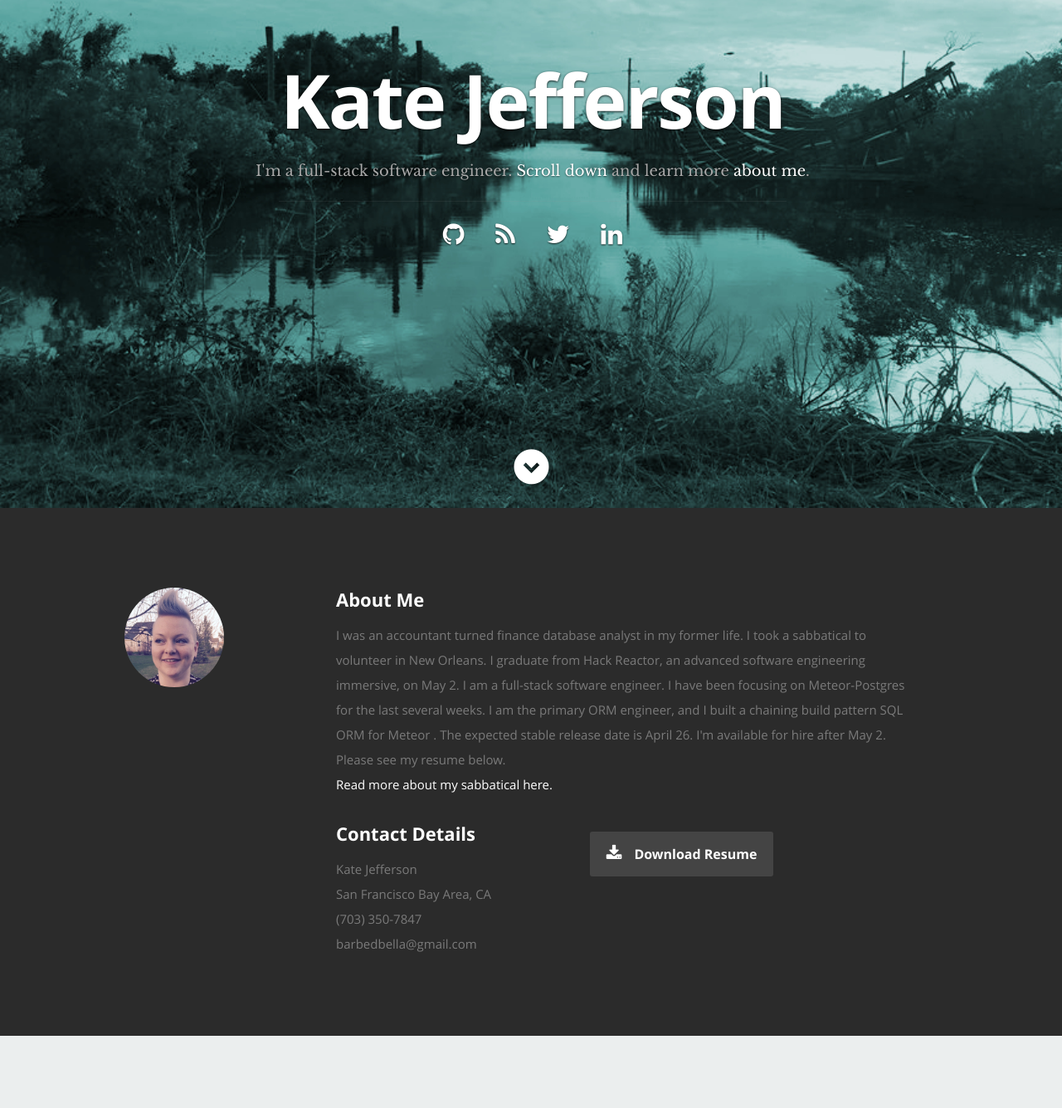
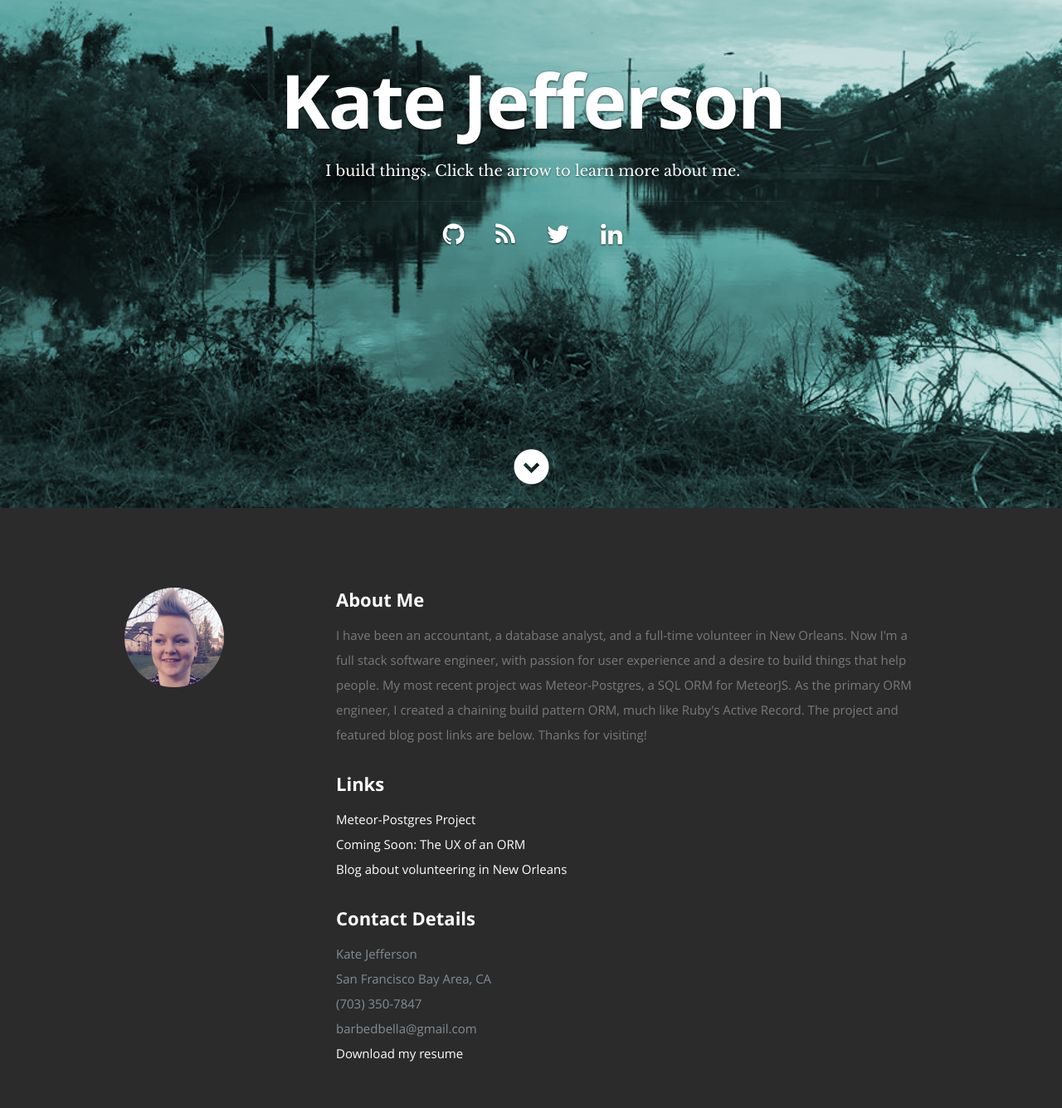
Before and after one commit to barbbella/cv, a plain HTML site: page index.html in a window 1280 px wide. Shown: the part 188-1523 px from the top of the page at 83% size. Drawn offline with nearby package versions, Linux system fonts and the light colour scheme.

Commit message:
(fix) updated favicon (fix) updated about me (feat) added links

```diff
--- a/index.html
+++ b/index.html
@@ -57,8 +57,8 @@
       <div class="row banner">
          <div class="banner-text">
             <h1 class="responsive-headline">Kate Jefferson</h1>
-            <h3>I'm a full-stack software engineer. <a class="smoothscroll" href="#about">Scroll down</a>
-            and learn more <a class="smoothscroll" href="#about">about me</a>.</h3>
+            <h3>I build things. Click the arrow to learn more about me.</h3>
+               <!--<a class="smoothscroll" href="#about">about me</a>.</h3>-->
             <hr />
             <ul class="social">
                <li><a href="http://github.com/barbbella" target="_blank"><i class="fa fa-github"></i></a></li>
@@ -92,13 +92,17 @@
 
             <h2>About Me</h2>
 
-            <p>I was an accountant turned finance database analyst in my former life. I took a sabbatical to volunteer
-               in New Orleans. I graduate from Hack Reactor, an advanced software engineering
-               immersive, on May 2. I am a full-stack software engineer. I have been focusing on Meteor-Postgres for the
-               last several weeks. I am the primary ORM engineer, and I built a chaining build pattern SQL ORM for Meteor
-               . The expected stable release date is April 26. I'm available for hire after May 2. Please see my resume below.
-               <br>
-               <a href="https://barbbellajs.azurewebsites.net/reset/" target="_blank">Read more about my sabbatical here.</a>
+            <p>I have been an accountant, a database analyst, and a full-time volunteer in New Orleans. Now I'm a
+               full stack software engineer, with passion for user experience and a desire to build things that help
+               people. My most recent project was Meteor-Postgres, a SQL ORM for MeteorJS. As the primary ORM
+               engineer, I created a chaining build pattern ORM, much like Ruby's Active Record. The project
+               and featured blog post links are below. Thanks for visiting!
+            </p>
+            <h2>Links</h2>
+            <p>
+               <a href="http://www.meteorpostgres.com" target="_blank">Meteor-Postgres Project</a> <br>
+               <a href="http://barbbellajs.com/" target="_blank">Coming Soon: The UX of an ORM</a> <br>
+               <a href="http://barbbellajs.com/reset/" target="_blank">Blog about volunteering in New Orleans</a>
             </p>
 
             <div class="row">
@@ -106,22 +110,24 @@
                <div class="columns contact-details">
 
                   <h2>Contact Details</h2>
-                  <p class="address">
+                  <span class="address">
 						   <span>Kate Jefferson</span><br><span>
                                  <!--1600 Amphitheatre Parkway<br>-->
 						         San Francisco Bay Area, CA
                      </span><br>
 						   <span>(703) 350-7847</span><br>
-                     <span>barbedbella@gmail.com</span>
-					   </p>
+                     <span>barbedbella@gmail.com</span><br>
+                     <a href="https://drive.google.com/file/d/0B6ADMAcCdUq7T0ltNURHM2ZxTW8/view?usp=sharing" target="_blank">Download my resume</a>
+					   <!--</p>-->
+
 
                </div>
 
-               <div class="columns download">
-                  <p>
-                     <a href="https://drive.google.com/file/d/0B6ADMAcCdUq7T0ltNURHM2ZxTW8/view?usp=sharing" target="_blank" class="button"><i class="fa fa-download"></i>Download Resume</a>
-                  </p>
-               </div>
+               <!--<div class="columns download">-->
+                  <!--<p>-->
+                     <!--<a href="https://drive.google.com/file/d/0B6ADMAcCdUq7T0ltNURHM2ZxTW8/view?usp=sharing" target="_blank" class="button"><i class="fa fa-download"></i>Download Resume</a>-->
+                  <!--</p>-->
+               <!--</div>-->
 
             </div> <!-- end row -->
 
--- a/public/css/layout.css
+++ b/public/css/layout.css
@@ -66,7 +66,7 @@ header .banner-text h1 {
 }
 header .banner-text h3 {
    font: 18px/1.9em 'librebaskerville-regular', serif;
-   color: #A8A8A8;
+   color: #fff;
    margin: 0 auto;
    width: 70%;
    text-shadow: 0px 1px 2px rgba(0, 0, 0, .5);
```
